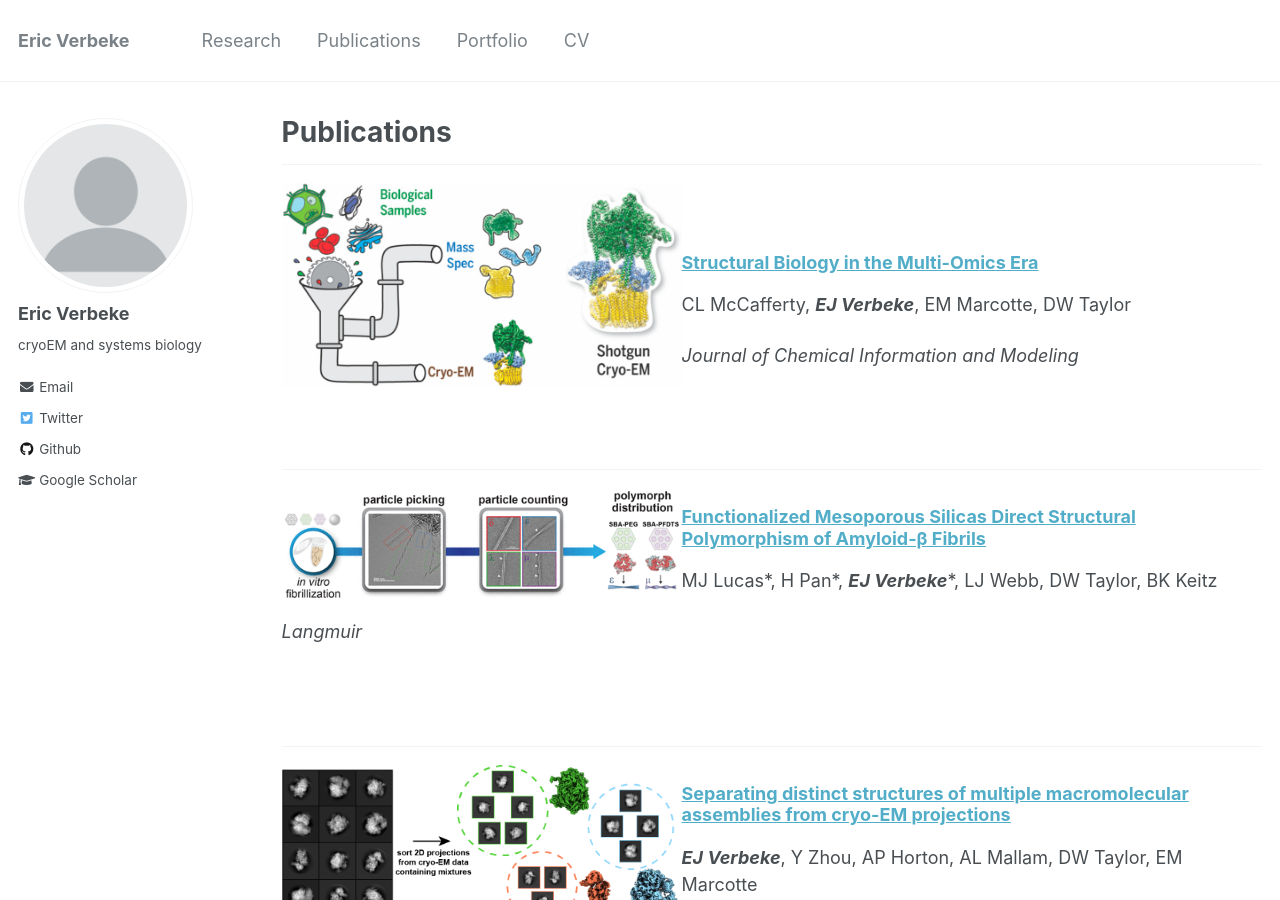
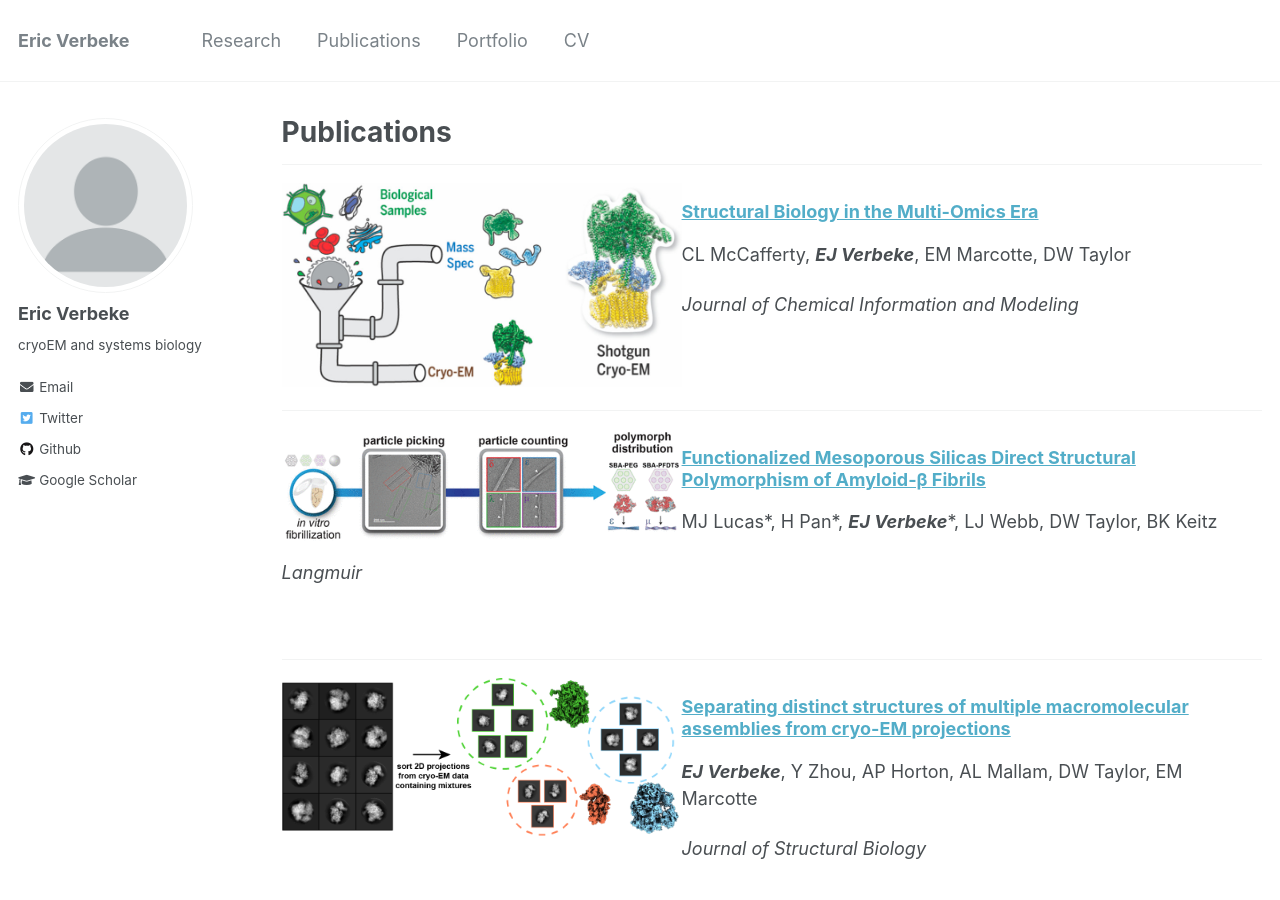
Before and after one commit to EricVerbeke/EricVerbeke.github.io, a Jekyll site: the page built from _pages/publications.md, in a window 1280 px wide and 900 px high. Built offline with Jekyll 4.4.1, drawn with Linux system fonts in a browser that asks for light colours.

Commit message:
Update publications.md

```diff
--- a/_pages/publications.md
+++ b/_pages/publications.md
@@ -10,14 +10,12 @@ author_profile: true
 
 <img src="../images/JCIM_2020_abstract.jpeg" align=left width="400"/>
 
-<br/>
-
 ### [Structural Biology in the Multi-Omics Era](https://pubs.acs.org/doi/abs/10.1021/acs.jcim.9b01164)
 CL McCafferty, ***EJ Verbeke***, EM Marcotte, DW Taylor
 
 *Journal of Chemical Information and Modeling*
 
-<br clear="left"/><br/>
+<br clear="left"/>
 
 
 ------
@@ -31,7 +29,7 @@ MJ Lucas\*, H Pan\*, ***EJ Verbeke****, LJ Webb, DW Taylor, BK Keitz
 
 *Langmuir*
 
-<br clear="left"/><br/>
+<br clear="left"/>
 
 
 ------
@@ -52,13 +50,11 @@ MJ Lucas\*, H Pan\*, ***EJ Verbeke****, LJ Webb, DW Taylor, BK Keitz
 
 <img src="../images/JBC_2019_fig2.png" align=left width="400"/>
 
-<br/>
-
 ### [Electron microscopy snapshots of single particles from single cells](https://www.jbc.org/content/294/5/1602.short)
 X Yi\*, ***EJ Verbeke****, Y Chang\*, DJ Dickinson, DW Taylor
 *Journal of Biological Chemistry*
 
-<br clear="left"/><br/>
+<br clear="left"/>
 
 
 ------
@@ -70,7 +66,7 @@ X Yi\*, ***EJ Verbeke****, Y Chang\*, DJ Dickinson, DW Taylor
 ***EJ Verbeke***, AL Mallam, K Drew, EM Marcotte, DW Taylor
 *Cell Reports*
 
-<br clear="left"/><br/>
+<br clear="left"/>
 
 
 ------
@@ -82,7 +78,7 @@ X Yi\*, ***EJ Verbeke****, Y Chang\*, DJ Dickinson, DW Taylor
 KP Wall, M Pagratis, G Armstrong, JL Balsbaugh, ***EJ Verbeke***, CG Pearson, LE Hough
 *ACS Chemical Biology*
 
-<br clear="left"/><br/>
+<br clear="left"/>
 
 
 ------
```
